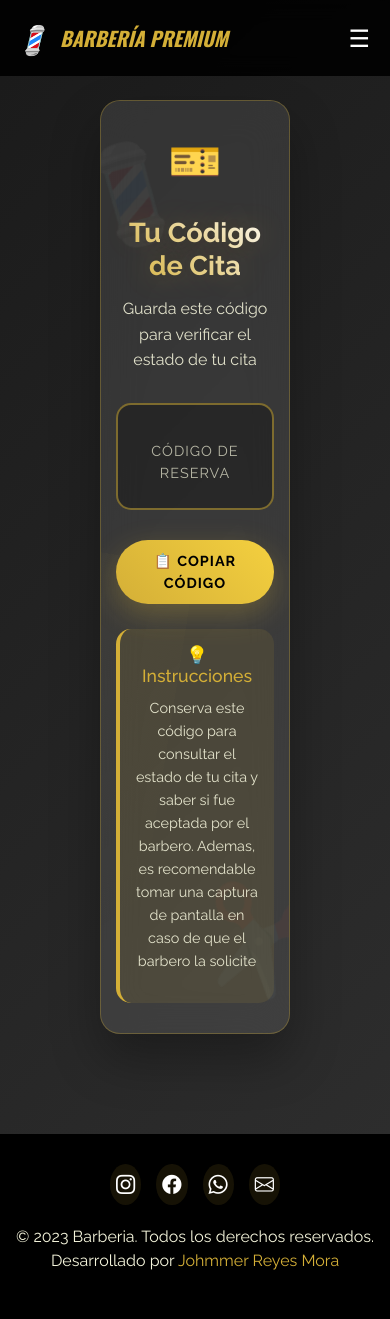
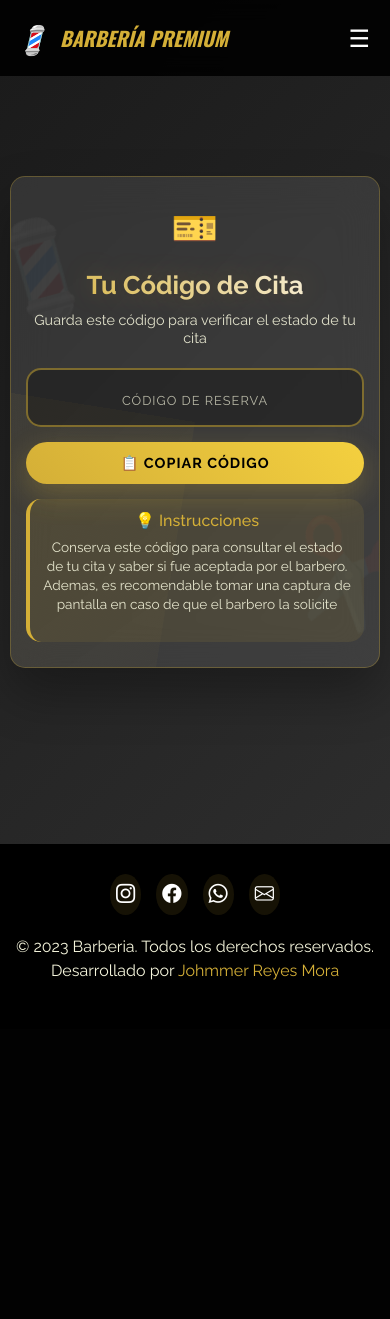
Before and after one commit to Johmmer/barberiadj, a Django app: template barberia/templates/citas/cita_creada.html in a window 390 px wide. After the commit the page ends 980 px from the top, so only its background shows below. Run offline with Django 5.2, Linux system fonts and the light colour scheme; the template is opened without the code that fills it, so the values that code supplies are empty.

Commit message:
identifier screen, styles fixed

```diff
--- a/barberia/static/css/citas/cita-creada-styles.css
+++ b/barberia/static/css/citas/cita-creada-styles.css
@@ -323,90 +323,116 @@ main::before {
 
 @media (max-width: 768px) {
     .codigo-container {
-        padding: 40px 20px;
-        margin: 20px;
-        /* Margen uniforme */
+        padding: 35px 20px;           /* Más padding vertical */
+        margin: 15px;                 /* Margen reducido */
         max-width: none;
-        /* Elimina el límite de 600px */
         width: auto;
-        /* Deja que se ajuste automáticamente */
+        border-radius: 20px;          /* Bordes menos redondeados */
     }
 
-    /* resto de tus estilos móviles existentes */
     .codigo-title {
-        font-size: 2rem;
-        margin-bottom: 15px;
+        font-size: 1.8rem;            /* Título más compacto */
+        margin-bottom: 12px;          /* Menos espacio abajo */
     }
 
     .codigo-subtitle {
-        font-size: 1.1rem;
-        margin-bottom: 30px;
+        font-size: 1rem;
+        margin-bottom: 25px;          /* Menos espacio abajo */
+        line-height: 1.4;             /* Texto más compacto */
     }
 
     .codigo-icon {
-        font-size: 3rem;
-        margin-bottom: 25px;
+        font-size: 2.8rem;            /* Ícono más pequeño */
+        margin-bottom: 20px;          /* Menos espacio */
+    }
+
+    .codigo-display {
+        padding: 20px;                /* Menos padding interno */
+        margin: 20px 0;               /* Menos margen vertical */
     }
 
     .codigo-value {
-        font-size: 2rem;
+        font-size: 1.8rem;            /* Código más compacto */
         letter-spacing: 2px;
+        margin-bottom: 8px;           /* Menos espacio */
+    }
+
+    .codigo-label {
+        font-size: 0.85rem;           /* Label más pequeño */
     }
 
     .barberia-copy-btn {
         padding: 12px 30px;
-        font-size: 1rem;
+        font-size: 0.95rem;
         min-width: 180px;
+        margin: 15px auto;            /* Menos margen */
+    }
+
+    .instructions {
+        margin-top: 20px;             /* Menos espacio arriba */
+        padding: 15px;
     }
 }
 
 @media (max-width: 480px) {
     .codigo-container {
-        padding: 30px 15px;
-        /* Padding más conservador */
-        margin: 15px;
-        /* Margen uniforme */
+        padding: 25px 15px;           /* Padding más compacto */
+        margin: 10px;                 /* Margen mínimo */
         max-width: none;
         width: auto;
-        /* Ajuste automático */
-        border-radius: 20px;
+        border-radius: 15px;
     }
 
-    /* resto de tus estilos para móviles pequeños */
     .codigo-title {
-        font-size: 1.7rem;
+        font-size: 1.6rem;
+        margin-bottom: 10px;
     }
 
     .codigo-subtitle {
-        font-size: 1rem;
+        font-size: 0.9rem;
+        margin-bottom: 20px;
+        line-height: 1.3;
     }
 
     .codigo-icon {
-        font-size: 2.5rem;
+        font-size: 2.2rem;
+        margin-bottom: 15px;
+    }
+
+    .codigo-display {
+        padding: 15px;
+        margin: 15px 0;
     }
 
     .codigo-value {
-        font-size: 1.8rem;
+        font-size: 1.6rem;
         letter-spacing: 1px;
+        margin-bottom: 6px;
+    }
+
+    .codigo-label {
+        font-size: 0.8rem;
     }
 
     .barberia-copy-btn {
         padding: 10px 25px;
         font-size: 0.9rem;
-        min-width: auto;
         width: 100%;
+        margin: 12px auto;
     }
 
     .instructions {
-        margin-top: 25px;
-        padding: 15px;
+        margin-top: 15px;
+        padding: 12px;
     }
 
     .instructions h3 {
-        font-size: 1.1rem;
+        font-size: 1rem;
+        margin-bottom: 8px;
     }
 
     .instructions p {
-        font-size: 0.9rem;
+        font-size: 0.85rem;
+        line-height: 1.4;
     }
 }
--- a/barberia/templates/citas/cita_creada.html
+++ b/barberia/templates/citas/cita_creada.html
@@ -4,7 +4,7 @@
 {% block style %} <link rel="stylesheet" href="{% static 'css/citas/cita-creada-styles.css' %}"> {% endblock style %}
 {% block content %}
     <!-- Main container -->
-    <div class="codigo-container" style="margin: 100px;;">
+    <div class="codigo-container">
         <!-- Decorative elements -->
         <div class="decoration left">💈</div>
         <div class="decoration right">✂️</div>
```
